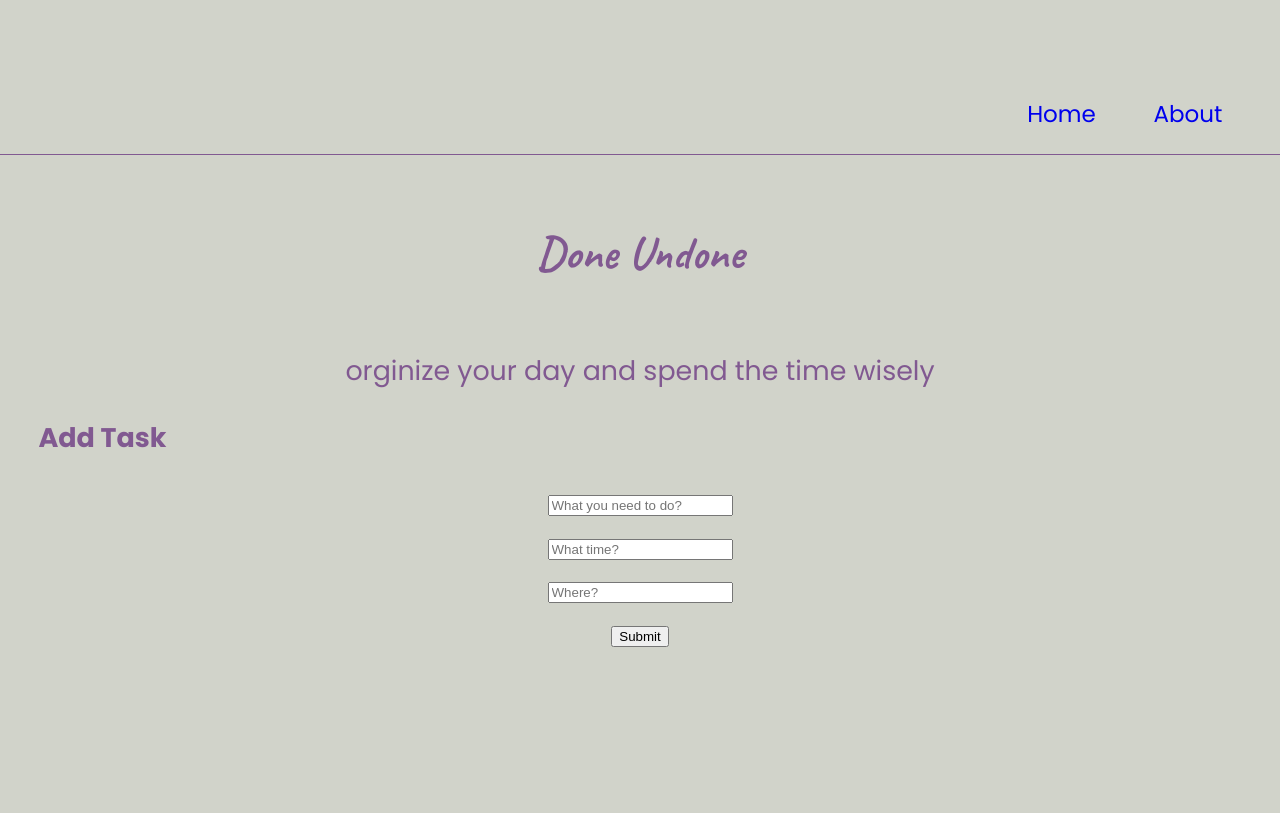
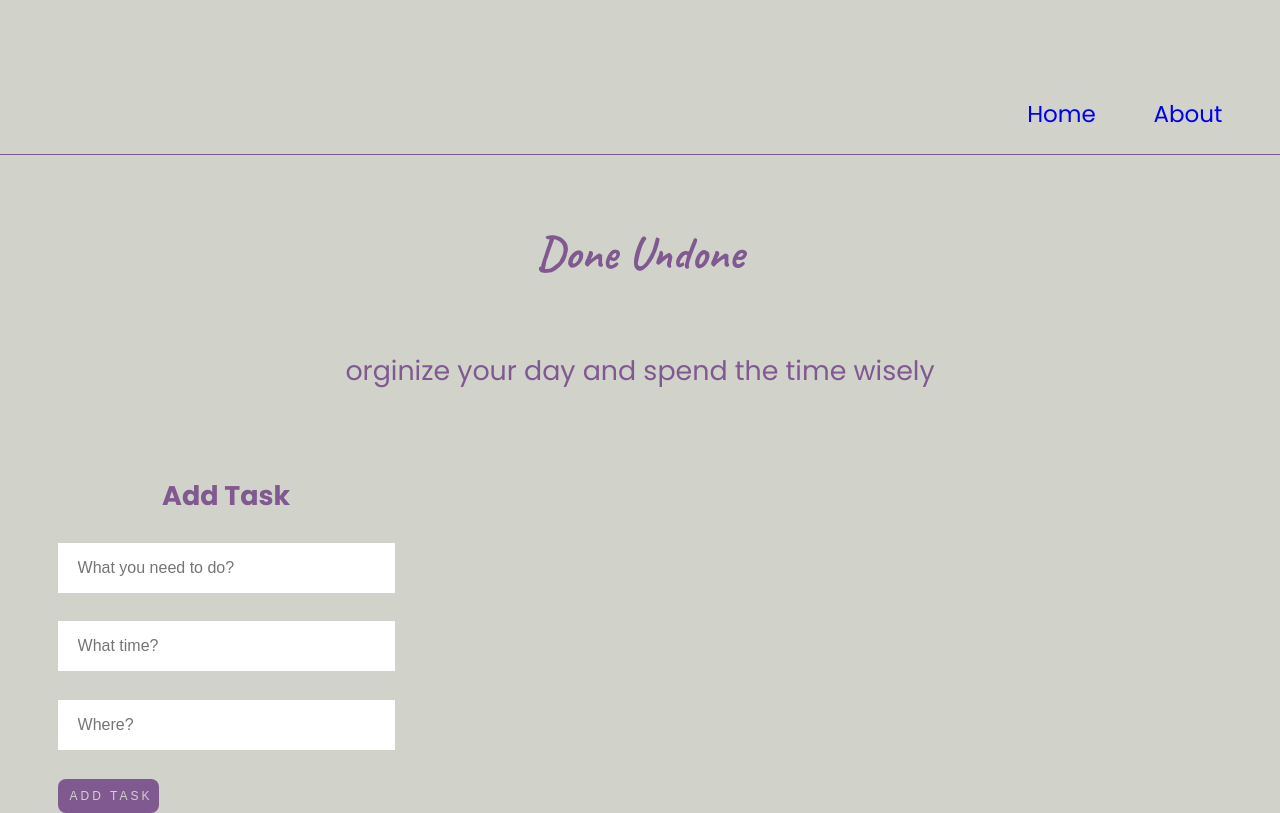
Before and after one commit to ivonamojsovska/capstone-project, a Next.js app: page / in a window 1280 px wide. Built offline with nearby package versions, Linux system fonts and the light colour scheme.

Commit message:
form added and submit

```diff
--- a/app/globals.css
+++ b/app/globals.css
@@ -48,13 +48,48 @@ body {
   text-transform: lowercase;
 }
 
+.container__main {
+  display: grid;
+  grid-template-columns: repeat(3, 1fr);
+  margin-top: 3rem;
+}
+
 .add__task-container {
+  text-align: center;
+}
+
+.add__task-form {
+  width: 100%;
+  margin-top: 20px;
 }
 
 form {
-  display: grid;
-  grid-template-columns: auto;
-  grid-gap: 0.5rem 1rem;
-  justify-items: center;
-  position: relative;
+  display: flex;
+  flex-direction: column;
+  margin: 0 2rem;
+  gap: 1.5rem;
 }
+
+.form__input input {
+  width: 100%;
+  border: 0;
+  height: 50px;
+  font-size: 16px;
+  color: var(--primary-color);
+  padding: 0 20px;
+  box-sizing: border-box;
+}
+
+.flat-button {
+  width: 30%;
+  font-size: 12px;
+  letter-spacing: 3px;
+  padding: 10px 12px;
+  border-radius: 8px;
+  background: var(--primary-color);
+  color: var(--bg-color);
+  text-transform: uppercase;
+  text-align: center;
+  margin-right: 10px;
+  border: none;
+}
--- a/app/layout.jsx
+++ b/app/layout.jsx
@@ -21,7 +21,7 @@ export default function RootLayout({ children }) {
       <body className={poppins.className}>
         <Navbar />
         <Header />
-        <main className="container">{children}</main>
+        <main className="container container__main">{children}</main>
         <Footer />
       </body>
     </html>
--- a/app/page.jsx
+++ b/app/page.jsx
@@ -1,4 +1,3 @@
-"use client";
 import AddTask from "@/components/AddTask";
 
 function HomePage() {
--- a/components/AddTask.jsx
+++ b/components/AddTask.jsx
@@ -1,16 +1,35 @@
+"use client";
+
+import { React, useState } from "react";
+
 const AddTask = () => {
+  const [task, setTask] = useState({ title: null, time: null, place: null });
+
+  const handleChange = (e) => {
+    const newTask = { ...task };
+    newTask[e.target.name] = e.target.value;
+    setTask(newTask);
+  };
+
+  const handleSubmit = (e) => {
+    e.preventDefault();
+    console.log(task);
+    e.target.reset();
+  };
+
   return (
     <>
-      <div className="container">
-        <div className="add__task-container">
-          <h3>Add Task</h3>
-          <form>
+      <div className="add__task-container">
+        <h3>Add Task</h3>
+        <div className="add__task-form">
+          <form onSubmit={handleSubmit}>
             <div className="form__input">
               <input
                 type="text"
                 name="title"
                 placeholder="What you need to do?"
                 required
+                onChange={handleChange}
               />
             </div>
             <div className="form__input">
@@ -19,15 +38,19 @@ const AddTask = () => {
                 name="time"
                 placeholder="What time?"
                 required
+                onChange={handleChange}
               />
             </div>
-
             <div className="form__input">
-              <input type="text" name="place" placeholder="Where?" required />
+              <input
+                type="text"
+                name="place"
+                placeholder="Where?"
+                required
+                onChange={handleChange}
+              />
             </div>
-            <div className="form__input">
-              <input type="submit" value="Submit" />
-            </div>
+            <input type="submit" value="Add Task" className="flat-button" />
           </form>
         </div>
       </div>
```
